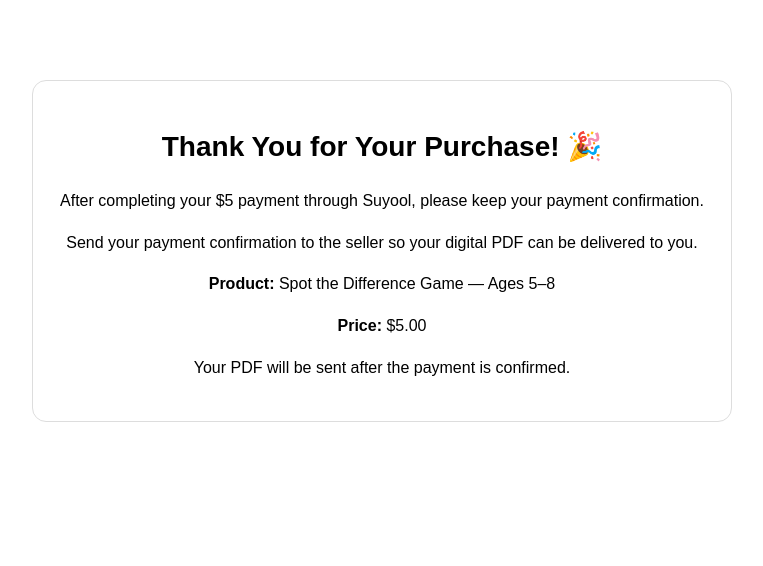
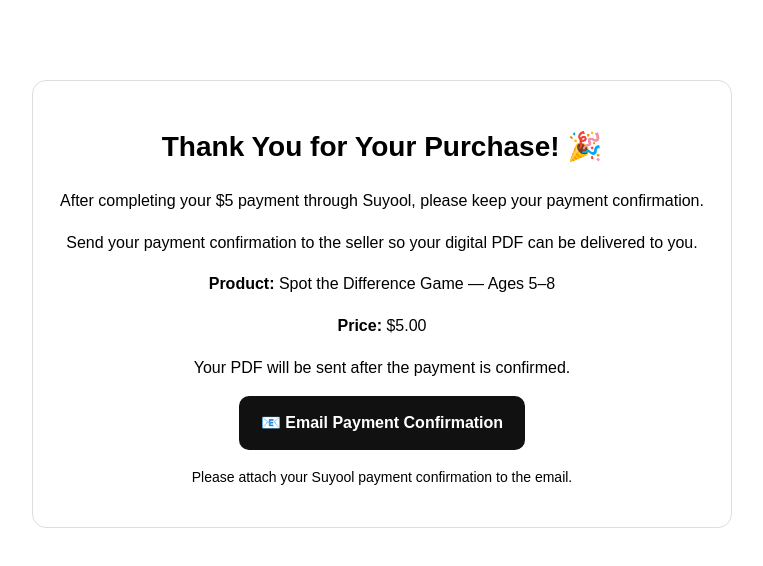
Before and after one commit to ai-money-agent/ai-money-agent-site, a plain HTML site: page after-payment.html in a window 1280 px wide. Shown: the whole page, without its empty margins (258-1021 px from the left). Drawn offline with Linux system fonts and the light colour scheme.

Commit message:
Add email payment confirmation button

```diff
--- a/after-payment.html
+++ b/after-payment.html
@@ -18,6 +18,17 @@ h1{font-size:28px}
 <p><strong>Product:</strong> Spot the Difference Game — Ages 5–8</p>
 <p><strong>Price:</strong> $5.00</p>
 <p>Your PDF will be sent after the payment is confirmed.</p>
+
+<p>
+  <a href="mailto:Yousifdu534@gmail.com?subject=Spot%20the%20Difference%20-%20Payment%20Confirmation&body=Hello%20Yousif%2C%0A%0AI%20have%20completed%20the%20%245%20payment%20for%20the%20Spot%20the%20Difference%20Game.%0A%0APlease%20find%20my%20payment%20confirmation%20attached.%0A%0AThank%20you."
+     style="display:inline-block;padding:14px 22px;background:#111;color:#fff;text-decoration:none;border-radius:10px;font-weight:bold;">
+     📧 Email Payment Confirmation
+  </a>
+</p>
+
+<p style="font-size:14px;">
+  Please attach your Suyool payment confirmation to the email.
+</p>
 </div>
 </body>
 </html>
```
